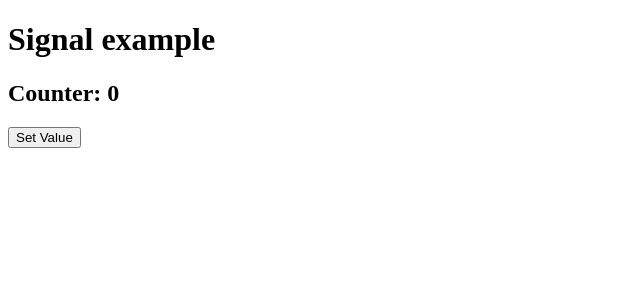
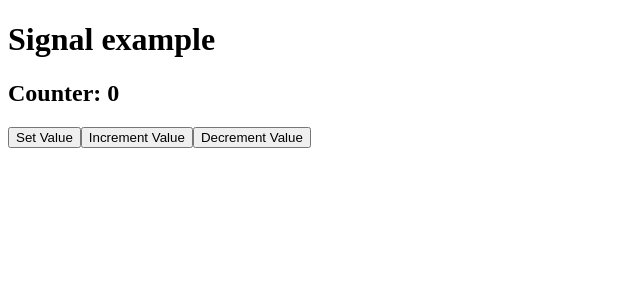
Before and after one commit to Pebhashi-Tharushika/angular-18-practice, an Angular app in the folder signals/: page / in a window 1280 px wide. Shown: the top 300 px of the page, without its empty margins (0-640 px from the left). Built offline with nearby package versions, Linux system fonts and the light colour scheme.

Commit message:
functions of signals: set() vs update()

```diff
--- a/signals/src/app/app.component.html
+++ b/signals/src/app/app.component.html
@@ -1,6 +1,3 @@
 <h1>Signal example</h1>
 
-<!-- Use getter function of counter property -->
-<h2>Counter: {{counter()}}</h2>
-
-<button (click)="setValue()">Set Value</button>
+<app-counter></app-counter>
--- a/signals/src/app/app.component.ts
+++ b/signals/src/app/app.component.ts
@@ -1,18 +1,13 @@
-import { Component, signal } from '@angular/core';
+import { Component } from '@angular/core';
+import { CounterComponent } from './counter/counter.component';
 
 @Component({
   selector: 'app-root',
   standalone: true,
-  imports: [],
+  imports: [CounterComponent],
   templateUrl: './app.component.html',
   styleUrl: './app.component.css'
 })
 export class AppComponent {
   title = 'signals';
-
-  counter = signal(0);
-
-  setValue(){
-    this.counter.set(10);
-  }
 }
--- /dev/null
+++ b/signals/src/app/counter/counter.component.html
@@ -0,0 +1,8 @@
+<!-- Use getter function of counter property -->
+<h2>Counter: {{counter()}}</h2>
+
+<button (click)="setValue()">Set Value</button>
+
+<button (click)="incrementValue()">Increment Value</button>
+
+<button (click)="decrementValue()">Decrement Value</button>
--- /dev/null
+++ b/signals/src/app/counter/counter.component.ts
@@ -0,0 +1,24 @@
+import { Component, signal } from '@angular/core';
+
+@Component({
+  selector: 'app-counter',
+  standalone: true,
+  imports: [],
+  templateUrl: './counter.component.html',
+  styleUrl: './counter.component.css'
+})
+export class CounterComponent {
+  counter = signal(0);
+
+  setValue() {
+    this.counter.set(10);
+  }
+
+  incrementValue() {
+    this.counter.update(value => value + 1);
+  }
+
+  decrementValue() {
+    this.counter.update(value => value - 1);
+  }
+}
```
Also changed, not shown: signals/src/app/counter/counter.component.css (added), 1 other file (tests, documents, lock files or other folders).
